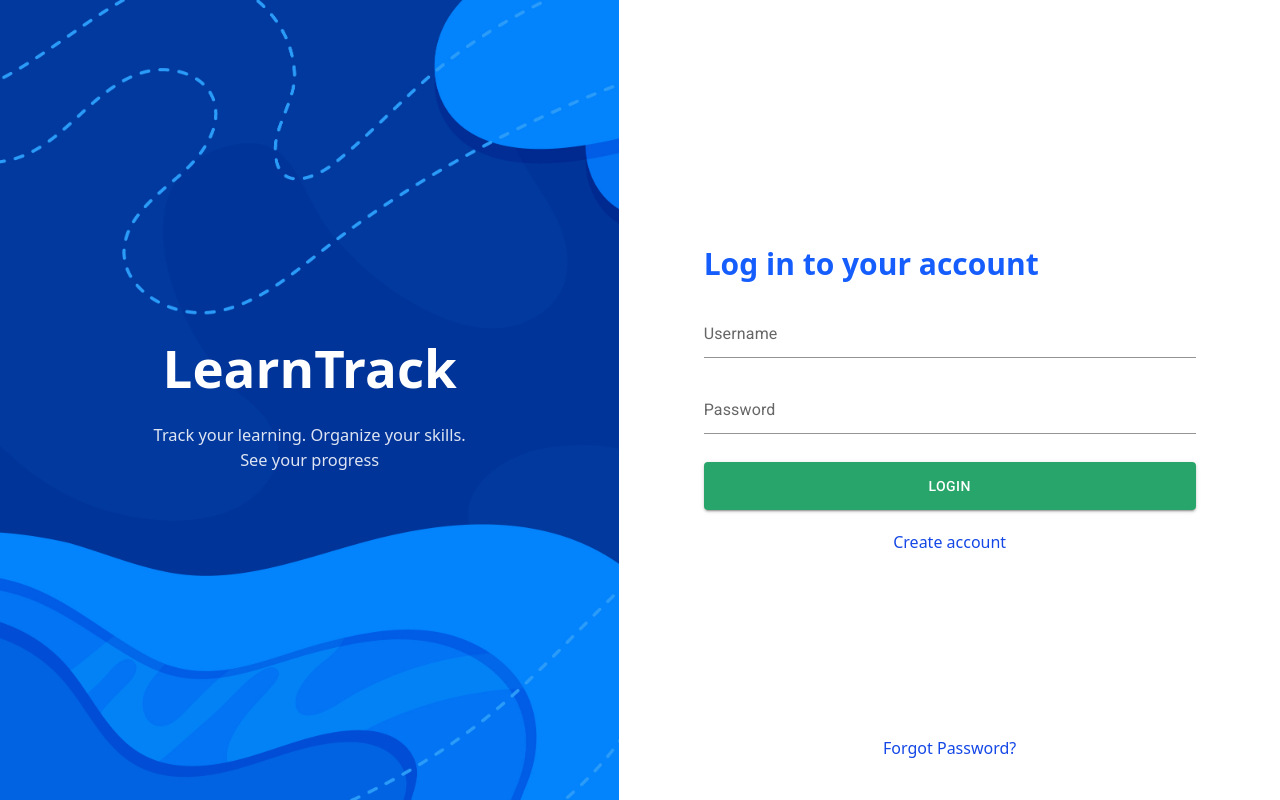
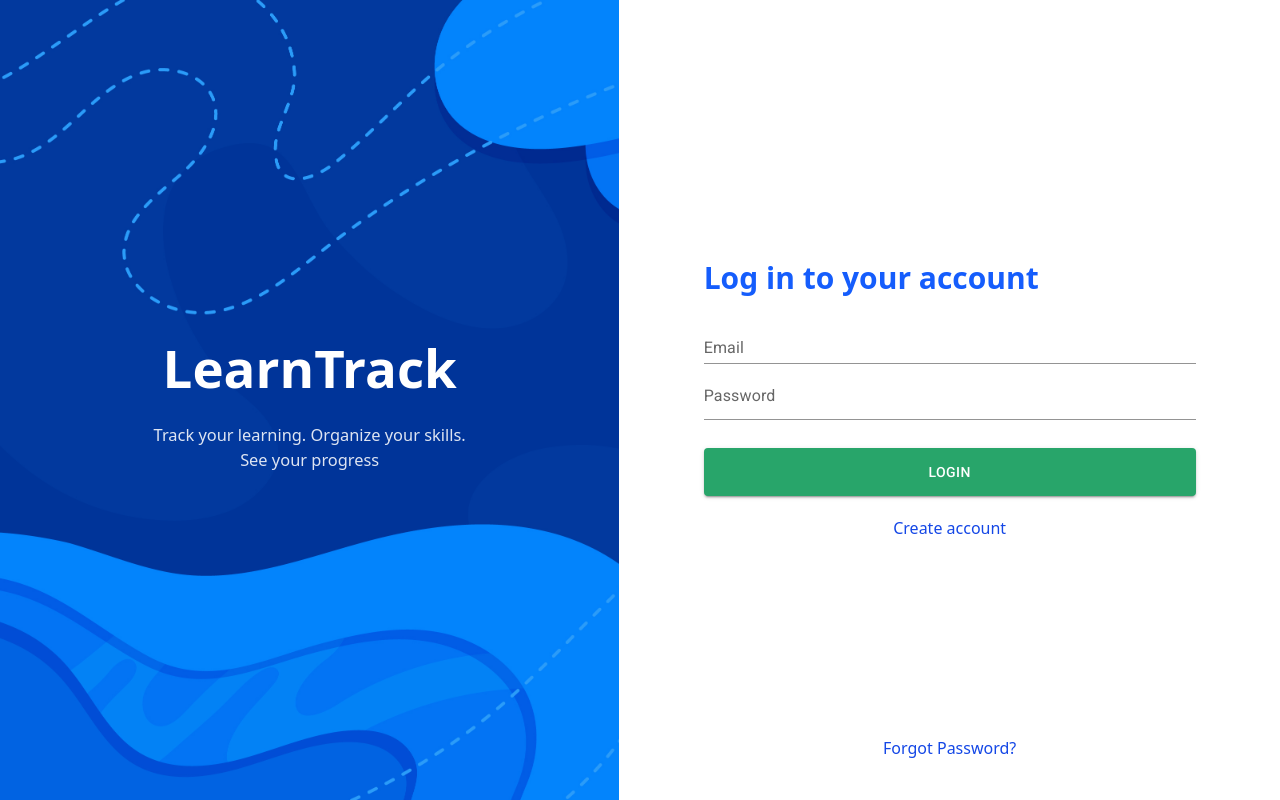
Before and after one commit to krevindev/LearnTrack, a React (Vite) app: page / in a window 1280 px wide. Built offline with nearby package versions, Linux system fonts and the light colour scheme.

Commit message:
replaced the username input with email in signin form

```diff
--- a/src/pages/AuthPage.tsx
+++ b/src/pages/AuthPage.tsx
@@ -38,7 +38,8 @@ const AuthForm = ({ title, onSubmit, children }: AuthFormProps) => {
 
 // Sign in Form contents
 const SignInForm = () => {
-  const [username, setUsername] = useState<string>("");
+  // const [username, setUsername] = useState<string>("");
+  const [email, setEmail] = useState<string>("");
   const [password, setPassword] = useState<string>("");
   const [errors, setErrors] = useState<Errors>({});
 
@@ -47,8 +48,8 @@ const SignInForm = () => {
 
     const newErrors: Errors = {};
 
-    if (!username.trim()) {
-      newErrors.username = "Username is required";
+    if (!email.trim()) {
+      newErrors.username = "Email is required";
     }
     if (!password) {
       newErrors.password = "Password is required";
@@ -61,7 +62,7 @@ const SignInForm = () => {
   };
   return (
     <AuthForm onSubmit={handleSubmit} title="Log in to your account">
-      <TextField
+      {/* <TextField
         InputProps={{ className: "mb-5 py-1" }}
         id="standard"
         label="Username"
@@ -73,11 +74,20 @@ const SignInForm = () => {
         }}
         error={!!errors.username}
         helperText={errors.username}
+      /> */}
+      <TextField
+        inputProps={{ className: "mb-5 py-1" }}
+        variant="standard"
+        type="email"
+        label="Email"
+        onChange={(e) => {
+          setEmail(e.target.value);
+          setErrors((prev) => ({ ...prev, email: undefined }));
+        }}
       />
       <TextField
         InputProps={{ className: "mb-5 py-1" }}
         className=""
-        id="standard-basic"
         label="Password"
         variant="standard"
         type="password"
```
